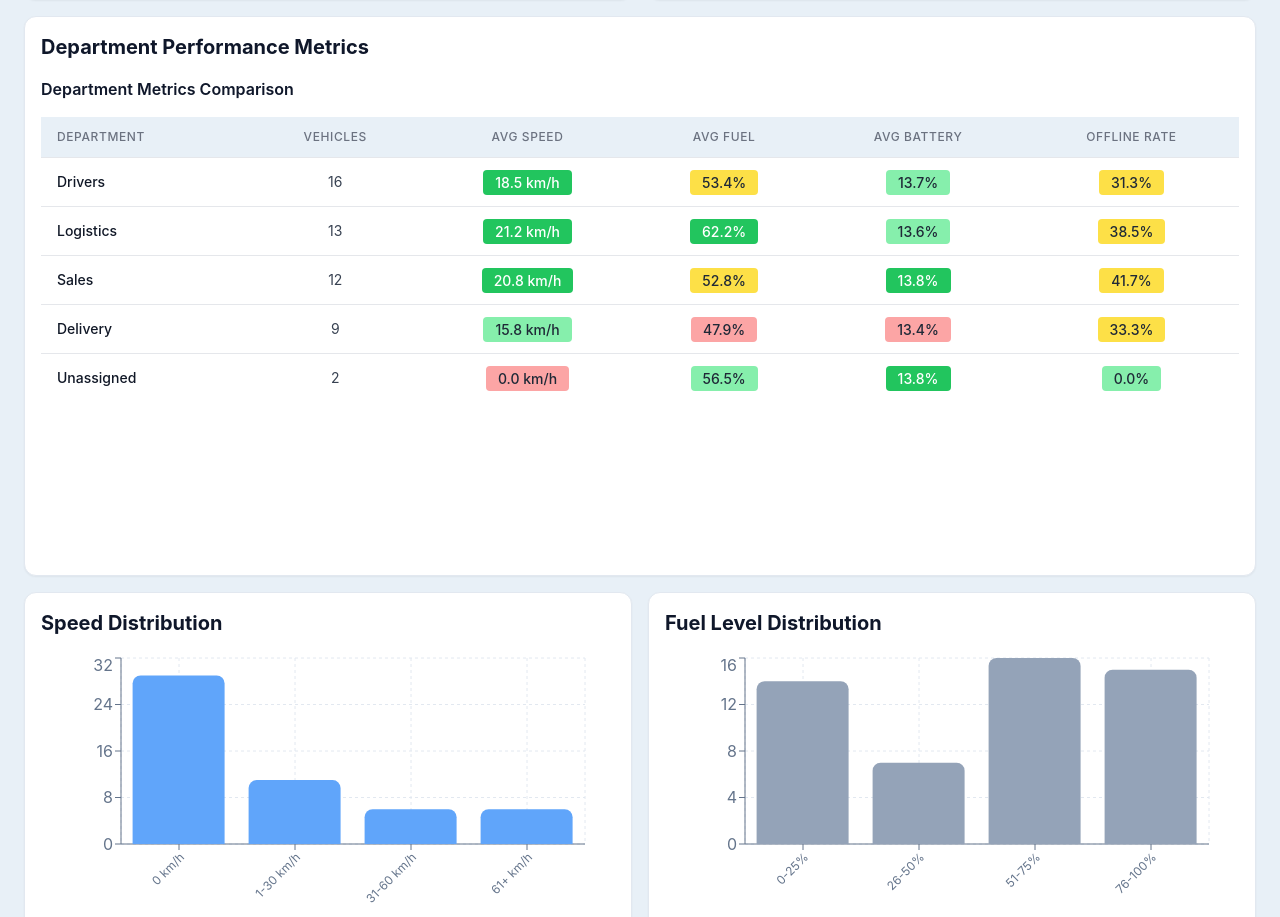
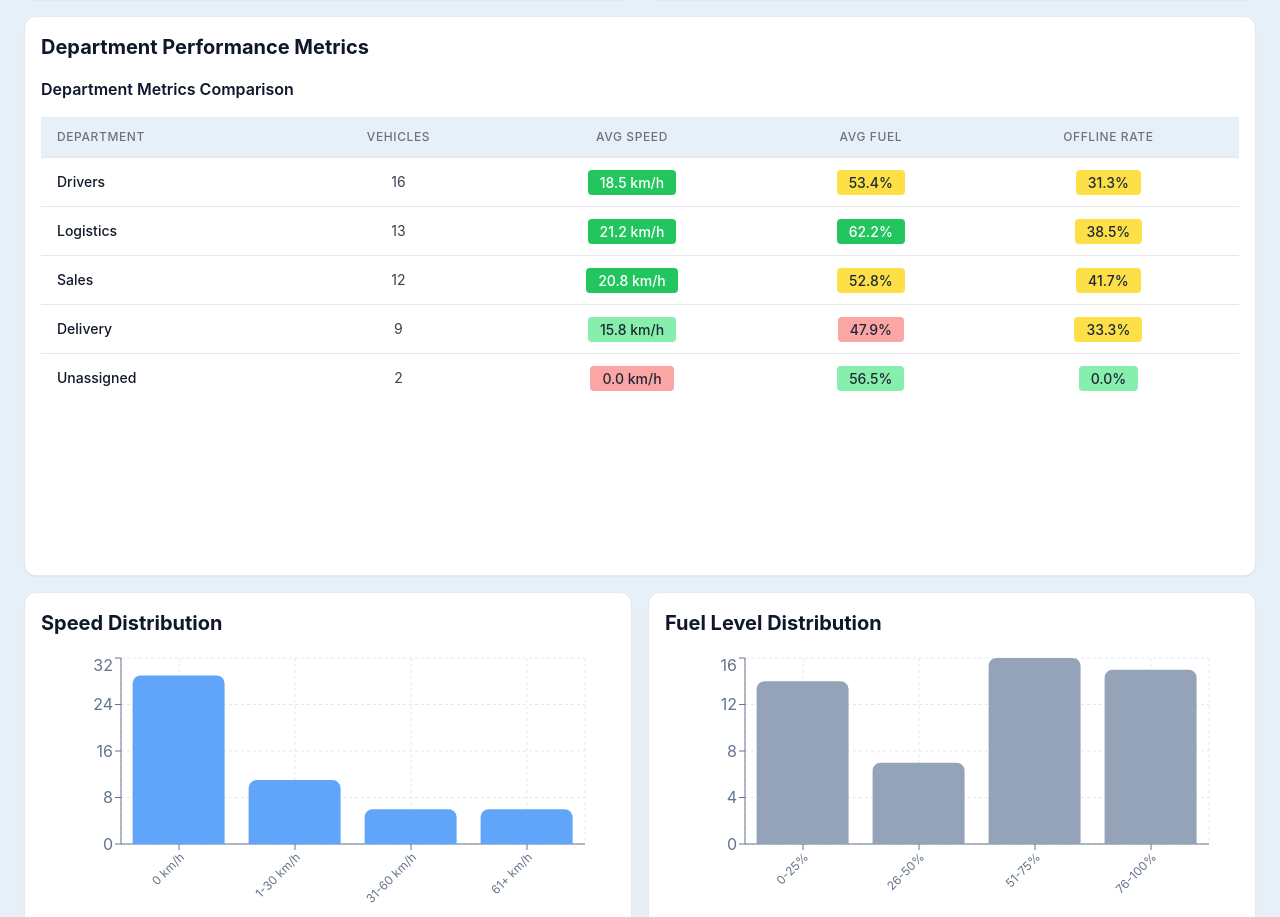
Before and after one commit to AndyMelnik/datahub-demo, a React (Vite) app: page / in a window 1280 px wide. Shown: the part 1569-2486 px from the top of the page. Built offline with nearby package versions, Linux system fonts and the light colour scheme.

Commit message:
refactor: remove Avg Battery column from Department Performance Metrics table

```diff
--- a/src/components/MetricsHeatmap.tsx
+++ b/src/components/MetricsHeatmap.tsx
@@ -28,9 +28,6 @@ export const MetricsHeatmap: React.FC<MetricsHeatmapProps> = ({ data, title }) =
   const maxFuel = Math.max(...data.map(d => d.averageFuel));
   const minFuel = Math.min(...data.map(d => d.averageFuel));
 
-  const maxBattery = Math.max(...data.map(d => d.averageBattery));
-  const minBattery = Math.min(...data.map(d => d.averageBattery));
-
   return (
     <div>
       {title && (
@@ -58,9 +55,6 @@ export const MetricsHeatmap: React.FC<MetricsHeatmapProps> = ({ data, title }) =
                 Avg Fuel
               </th>
               <th className="px-4 py-3 text-center text-xs font-medium text-gray-500 uppercase tracking-wider">
-                Avg Battery
-              </th>
-              <th className="px-4 py-3 text-center text-xs font-medium text-gray-500 uppercase tracking-wider">
                 Offline Rate
               </th>
             </tr>
@@ -85,11 +79,6 @@ export const MetricsHeatmap: React.FC<MetricsHeatmapProps> = ({ data, title }) =
                   </span>
                 </td>
                 <td className="px-4 py-3 whitespace-nowrap text-center">
-                  <span className={`px-3 py-1 rounded text-sm font-medium ${getColorForValue(dept.averageBattery, maxBattery, minBattery)}`}>
-                    {dept.averageBattery.toFixed(1)}%
-                  </span>
-                </td>
-                <td className="px-4 py-3 whitespace-nowrap text-center">
                   <span className={`px-3 py-1 rounded text-sm font-medium ${getColorForOfflineRate(dept.offlineRate)}`}>
                     {dept.offlineRate.toFixed(1)}%
                   </span>
```
